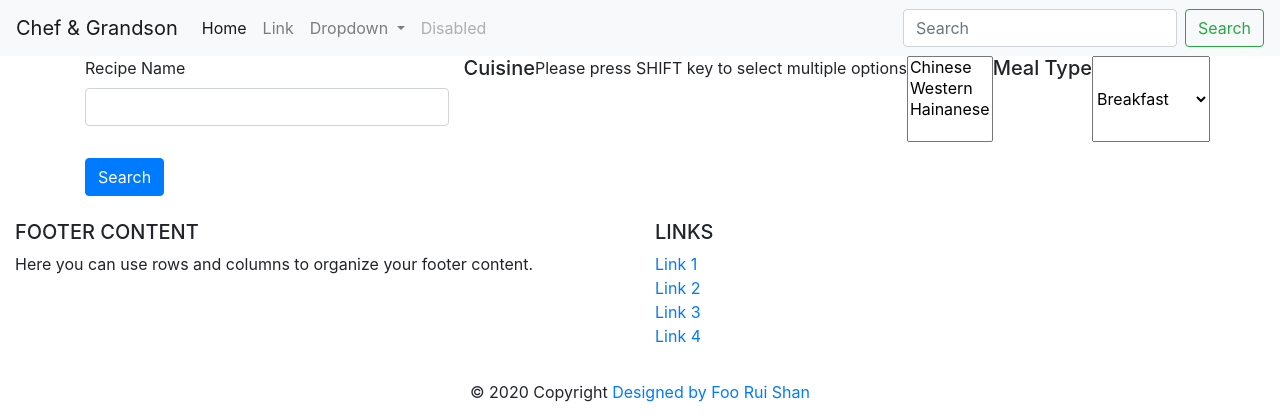
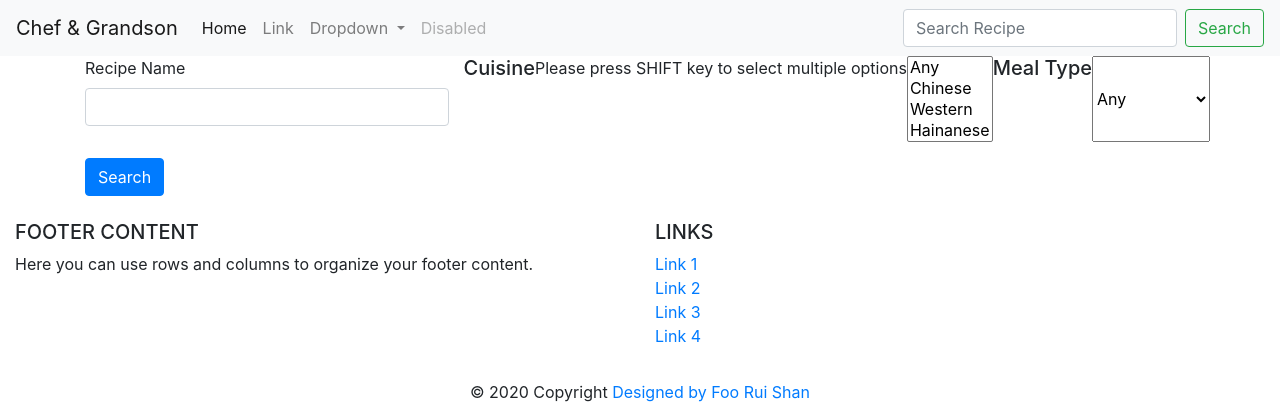
Before and after one commit to Code-Institute-Submissions/Minirazs-project3_inspirationalrecipebook, a Flask app: page /recipes/search in a window 1280 px wide. Shown: the top 420 px of the page. Run offline with Flask 2, Linux system fonts and the light colour scheme; some libraries are stand-ins or nearby versions.

Commit message:
edited the search bar to search w/o criteria

```diff
--- a/app.py
+++ b/app.py
@@ -69,7 +69,7 @@ def process_create_recipes():
     pre_ingredients = ingredients.split(';')
     new_ingredients = []
     for p in pre_ingredients:
-        if re.search('[a-zA-Z]', p) is True:
+        if re.search('[a-zA-Z]', p):
             new_ingredients.append(p)
 
     print(new_ingredients)
@@ -77,7 +77,7 @@ def process_create_recipes():
     pre_directions = directions.split(';')
     new_directions = []
     for d in pre_directions:
-        if re.search('[a-zA-Z]', d) is True:
+        if re.search('[a-zA-Z]', d):
             new_directions.append(d)
 
     print(new_directions)
@@ -187,16 +187,18 @@ def process_search_form():
             '$options': 'i'  # i means 'case-insensitive'
         }
 
-    if len(cuisine) > 0:
+    if len(cuisine) > 0 and cuisine[0] != "":
         critera['cuisine'] = {
             '$in': cuisine
         }
 
-    # if meal_type:
-    #     critera['meal_type'] = {
-    #         '$regex': meal_type,
-    #         '$options': 'i'  # i means 'case-insensitive'
-    #     }
+    print(cuisine)
+
+    if meal_type:
+        critera['meal_type'] = {
+            '$regex': meal_type,
+            '$options': 'i'  # i means 'case-insensitive'
+        }
 
     print(critera)
 
--- a/templates/base.template.html
+++ b/templates/base.template.html
@@ -44,8 +44,8 @@
             <a class="nav-link disabled" href="#" tabindex="-1" aria-disabled="true">Disabled</a>
           </li>
         </ul>
-        <form class="form-inline my-2 my-lg-0">
-          <input class="form-control mr-sm-2" type="search" placeholder="Search" aria-label="Search">
+        <form class="form-inline my-2 my-lg-0" method="POST" action="{{url_for('process_search_form')}}">
+          <input class="form-control mr-sm-2" type="search" placeholder="Search Recipe" aria-label="Search">
           <button class="btn btn-outline-success my-2 my-sm-0" type="submit">Search</button>
         </form>
       </div>
--- a/templates/search.template.html
+++ b/templates/search.template.html
@@ -28,6 +28,7 @@
         <h5>Cuisine</h5>
         <p>Please press SHIFT key to select multiple options</p>
         <select name="cuisine" id="cuisine" multiple>
+            <option value="">Any</option>
             <option value="chinese">Chinese</option>
             <option value="western">Western</option>
             <option value="hainanese">Hainanese</option>
@@ -36,6 +37,7 @@
         <br>
         <h5>Meal Type</h5>
         <select id="meal_type" name="meal_type">
+            <option value="">Any</option>
             <option value="breakfast">Breakfast</option>
             <option value="maincourse">Main Course</option>
             <option value="soup">Soup</option>
```
